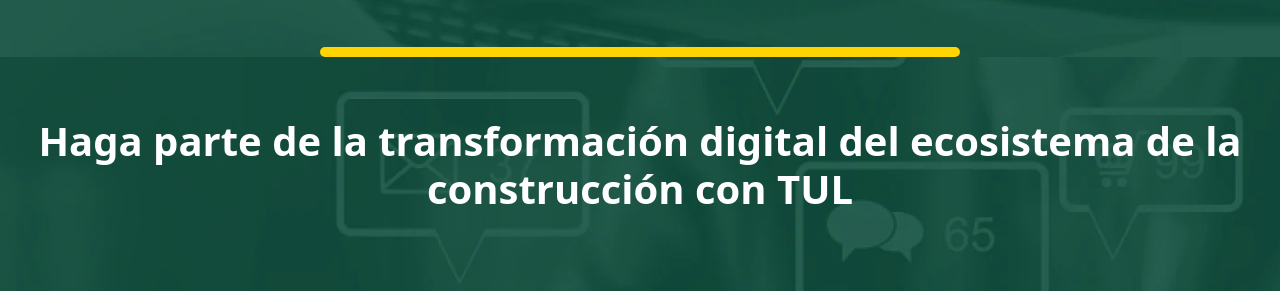
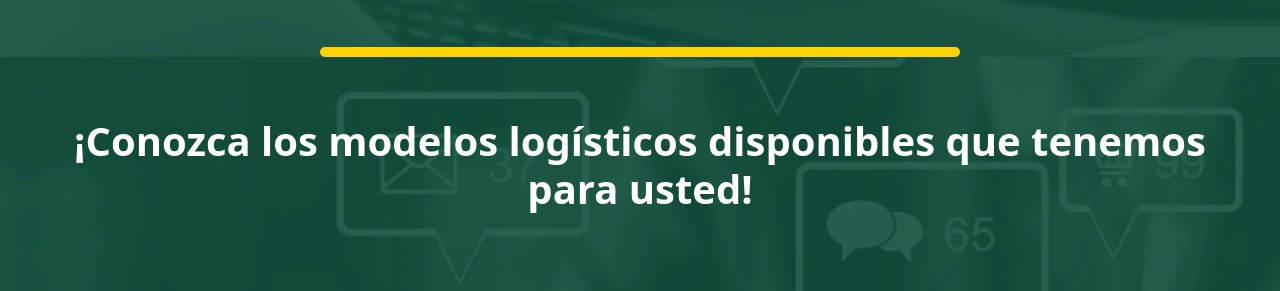
Before and after one commit to TUL-MVP/Marketplace-MX, a plain HTML site: page index.html in a window 1280 px wide. Shown: the part 6479-6770 px from the top of the page. Drawn offline with nearby package versions, Linux system fonts and the light colour scheme; a script that the page names is missing.

Commit message:
fix copy ligistic models

```diff
--- a/index.html
+++ b/index.html
@@ -392,7 +392,7 @@
                                 <div class="row justify-content-center">
                                     <div class="col-12 d-md-block align-self-center">
                                         <div class=" text"> <!--module2 line-clamp2-->
-                                            <h1 style="text-align: center;">Haga parte de la transformación digital del ecosistema de la construcción con TUL</h1>
+                                            <h1 style="text-align: center;">¡Conozca los modelos logísticos disponibles que tenemos para usted!</h1>
                                         </div>
                                     </div>
                                     <div class="row justify-content-center">
```
